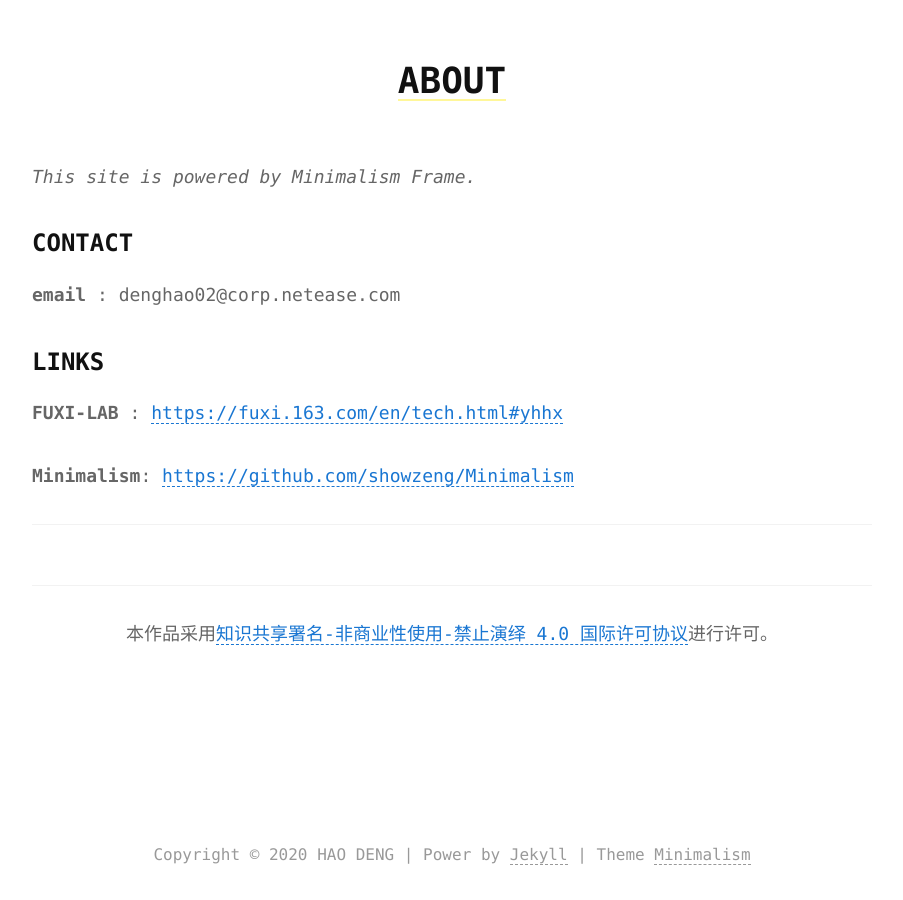
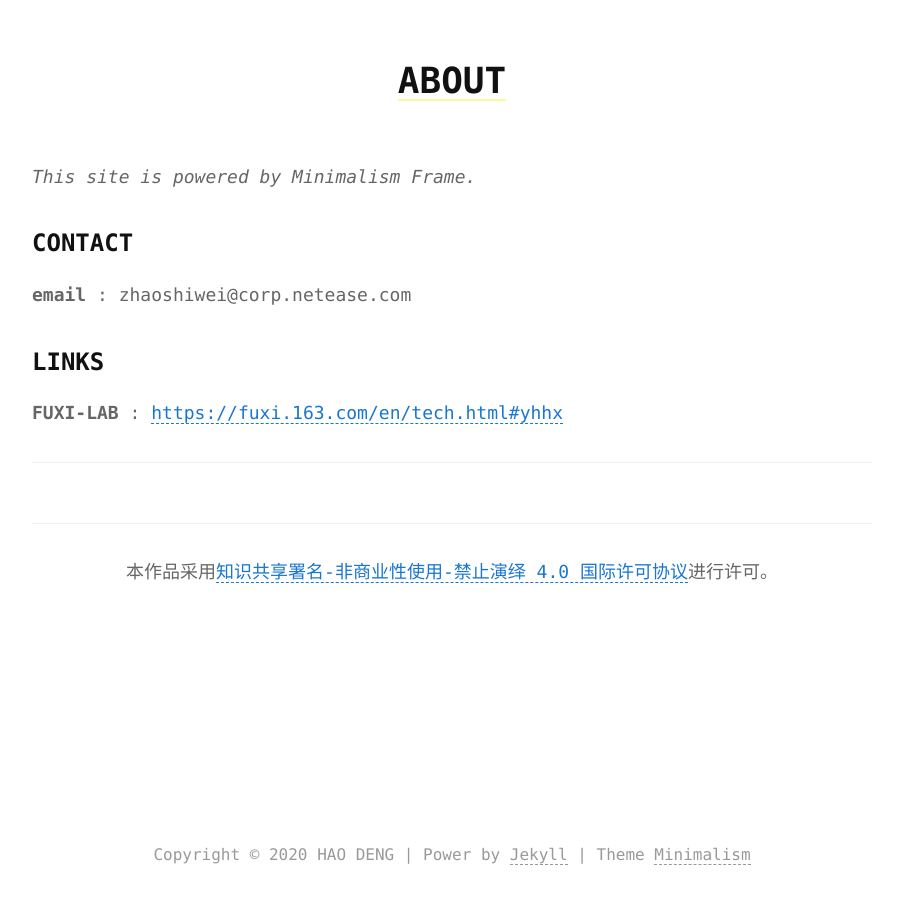
Before and after one commit to Wwwwei/Wwwwei.github.io, a Jekyll site: the page built from about.md, in a window 1280 px wide. Shown: the whole page, without its empty margins (188-1091 px from the left). Built offline with Jekyll 4.4.1, drawn with Linux system fonts in a browser that asks for light colours.

Commit message:
Update about.md

```diff
--- a/about.md
+++ b/about.md
@@ -8,12 +8,10 @@ reward: false
 
 ### CONTACT
 
-**email** : denghao02@corp.netease.com
+**email** : zhaoshiwei@corp.netease.com
 
 ### LINKS
 
 **FUXI-LAB** : <https://fuxi.163.com/en/tech.html#yhhx>
 
-**Minimalism**: <https://github.com/showzeng/Minimalism>
-
 ---
```
